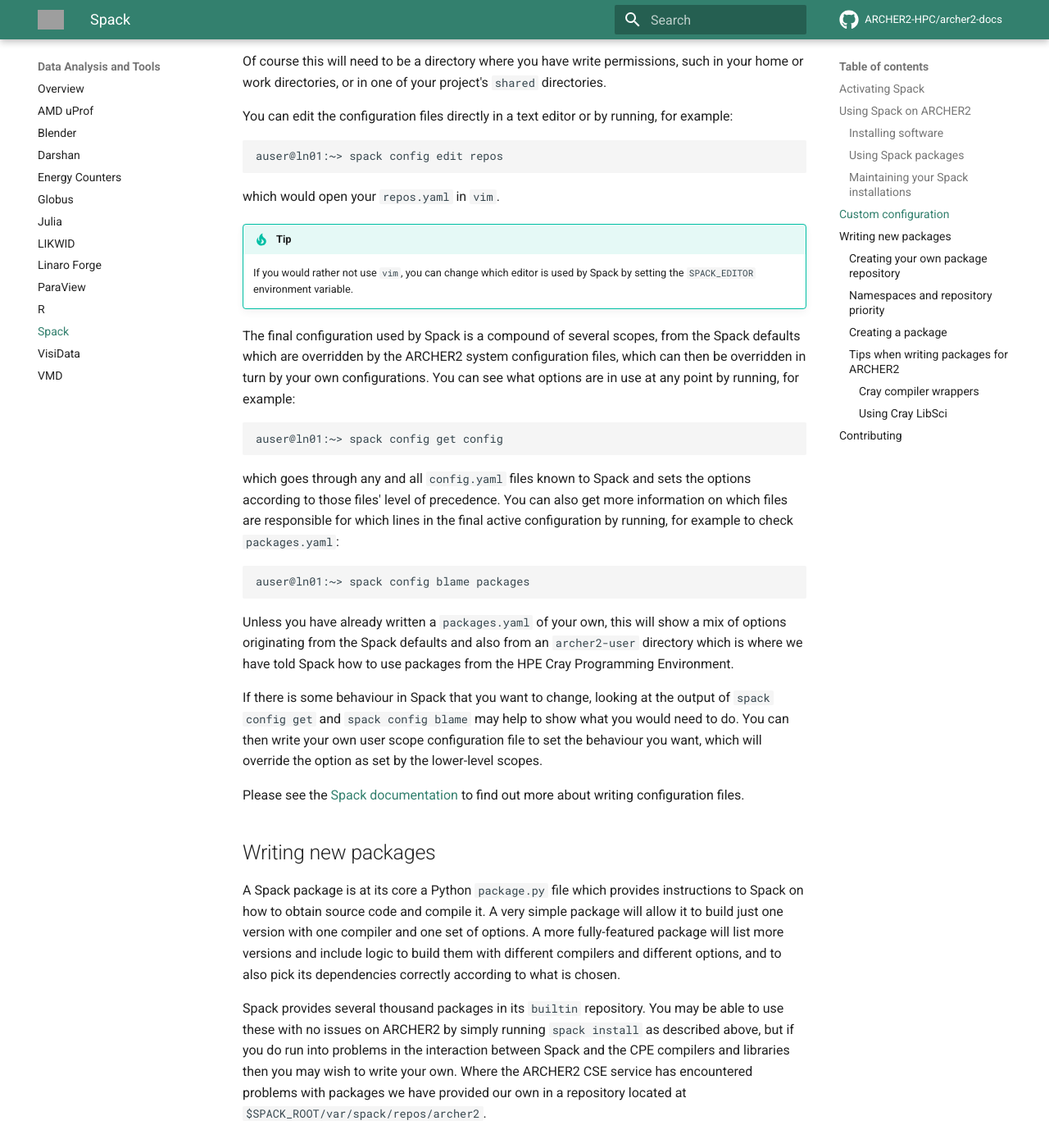
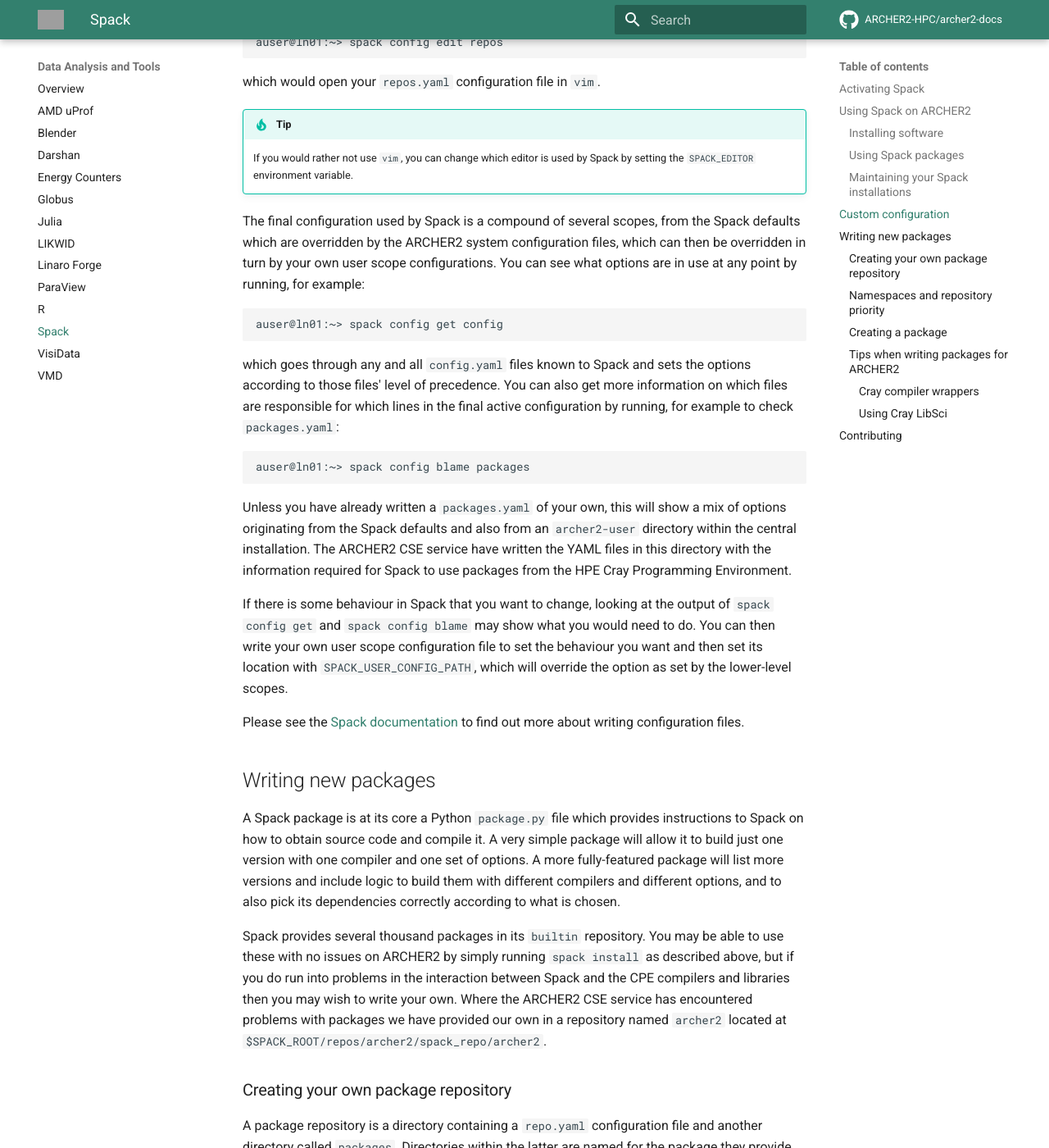
Before and after one commit to ARCHER2-HPC/archer2-docs, an MkDocs documentation site: the page built from docs/data-tools/spack.md, in a window 1280 px wide and 1400 px high, scrolled down 4200 px. Shown: the whole window at 82% size. Built offline with MkDocs 1.6.1 and Material for MkDocs 9.7.7, drawn with Linux system fonts in a browser that asks for light colours; comment, search, counter and statistics services are not loaded; some of the changed text lies outside the part shown; grey boxes are pictures that could not be loaded.

Commit message:
Update for Spack 1.0.2 and small improvements.

```diff
--- a/docs/data-tools/spack.md
+++ b/docs/data-tools/spack.md
@@ -1,13 +1,4 @@
 # Spack
-
-!!! warning
-    As noted below, the current Spack installation available through
-    the module system is considered experimental, and its reliability may be
-    decreased following the ARCHER2 upgrade that took place on 16 October 2025.
-    If you wish to use Spack, rather than use the central installation you may
-    prefer to take the in-development configuration files available at
-    [GitHub](https://github.com/ARCHER2-HPC/archer2-spack) and adapt them for
-    use in your own installation.
 
 [Spack](https://github.com/spack/spack) is a package manager, a tool to assist
 with building and installing software as well as determining what dependencies
@@ -17,7 +8,9 @@
 with different compilers, using MPI or hybrid MPI+OpenMP. Spack is principally
 written in Python but has a component written in Answer Set Programming (ASP)
 which is used to determine the required dependencies for a given package
-installation.
+installation. The [Spack feature
+overview](https://spack.readthedocs.io/en/latest/features.html) gives a
+high-level account of Spack's capabilities.
 
 Users are welcome to install Spack themselves in their own directories, but we
 are making an experimental installation tailored for ARCHER2 available
@@ -138,7 +131,7 @@
 package, you can provide a hash reference to it rather than its spec. You can
 see the first part of the hash by running `spack find -l`, or the full hash with
 `spack find -L`. Then use the hash in a command by prefixing it with a forward
-slash, e.g. `wjy5dus` becomes `/wjy5dus`.
+slash, *e.g.* `wjy5dus` becomes `/wjy5dus`.
 
 If you have two packages installed which appear identical in `spack find` apart
 from their hash, you can differentiate them with `spack diff`:
@@ -194,7 +187,7 @@
 
     auser@ln01:~> spack config edit repos
 
-which would open your `repos.yaml` in `vim`.
+which would open your `repos.yaml` configuration file in `vim`.
 
 !!! tip
     If you would rather not use `vim`, you can change which editor is used by
@@ -202,8 +195,8 @@
 
 The final configuration used by Spack is a compound of several scopes, from the
 Spack defaults which are overridden by the ARCHER2 system configuration files,
-which can then be overridden in turn by your own configurations. You can see
-what options are in use at any point by running, for example:
+which can then be overridden in turn by your own user scope configurations. You
+can see what options are in use at any point by running, for example:
 
     auser@ln01:~> spack config get config
 
@@ -216,14 +209,15 @@
 
 Unless you have already written a `packages.yaml` of your own, this will show a
 mix of options originating from the Spack defaults and also from an
-`archer2-user` directory which is where we have told Spack how to use packages
-from the HPE Cray Programming Environment.
+`archer2-user` directory within the central installation. The ARCHER2 CSE
+service have written the YAML files in this directory with the information
+required for Spack to use packages from the HPE Cray Programming Environment.
 
 If there is some behaviour in Spack that you want to change, looking at the
-output of `spack config get` and `spack config blame` may help to show what you
-would need to do. You can then write your own user scope configuration file to
-set the behaviour you want, which will override the option as set by the
-lower-level scopes.
+output of `spack config get` and `spack config blame` may show what you would
+need to do. You can then write your own user scope configuration file to set the
+behaviour you want and then set its location with `SPACK_USER_CONFIG_PATH`,
+which will override the option as set by the lower-level scopes.
 
 Please see the [Spack
 documentation](https://spack.readthedocs.io/en/latest/configuration.html) to
@@ -243,8 +237,8 @@
 described above, but if you do run into problems in the interaction between
 Spack and the CPE compilers and libraries then you may wish to write your own.
 Where the ARCHER2 CSE service has encountered problems with packages we have
-provided our own in a repository located at
-`$SPACK_ROOT/var/spack/repos/archer2`.
+provided our own in a repository named `archer2` located at
+`$SPACK_ROOT/repos/archer2/spack_repo/archer2`.
 
 ### Creating your own package repository
 
@@ -326,13 +320,13 @@
 
     auser@ln01:~> spack create https://www.code-saturne.org/releases/code_saturne-8.0.3.tar.gz
 
-Spack will determine from this the package name, the download URLs for all
+Spack will determine from this the package name and the download URLs for all
 versions X.Y.Z matching the
 `https://www.code-saturne.org/releases/code_saturne-X.Y.Z.tar.gz` pattern. It
-will then ask you interactively which of these you want to use. Finally, it will
-download the `.tar.gz` archives for those versions and calculate their
-checksums, then place all this information in the initial version of the package
-for you. This takes away a lot of the initial work!
+will then ask you interactively which of these you want to include in your
+package. Finally, it will download the `.tar.gz` archives for those versions and
+calculate their checksums, then place all this information in the initial
+version of the package for you. This takes away a lot of the initial work!
 
 At this point you can get to work on the package. You can edit an existing
 package by running
@@ -347,11 +341,14 @@
 chose and their checksums.
 
 A package is implemented as a Python class. You'll see that by default it will
-inherit from the `AutotoolsPackage` class which defines how a package following
-the common `configure` > `make` > `make install` process should be built. You
-can change this to another build system, for example `CMakePackage`. If you
-want, you can have the class inherit from several different types of build
-system classes and choose between them at install time.
+inherit from the
+[`AutotoolsPackage`](https://spack.readthedocs.io/en/latest/build_systems/autotoolspackage.html)
+class which defines how a package following the common `configure` > `make` >
+`make install` process should be built. You can change this to another build
+system, for example
+[`CMakePackage`](https://spack.readthedocs.io/en/latest/build_systems/cmakepackage.html).
+If you want, you can have the class inherit from several different types of
+build system classes and choose between them at install time.
 
 Options must be provided to the build. For an `AutotoolsPackage` package, you
 can write a `configure_args` method which very simply returns a list of the
@@ -404,7 +401,7 @@
 
 Spack can provide the correct BLAS library search and link flags to be passed on
 to `configure` via `self.spec["blas"].libs`, a
-[`LibraryList`](https://spack.readthedocs.io/en/latest/llnl.util.html#llnl.util.filesystem.LibraryList)
+[`LibraryList`](https://spack.readthedocs.io/en/latest/spack.llnl.util.html#spack.llnl.util.filesystem.LibraryList)
 object. So, the Code_Saturne package uses the following `configure_args()`
 method:
 
@@ -426,4 +423,7 @@
 ## Contributing
 
 If you develop a package for use on ARCHER2 please do consider opening a pull
-request to the [GitHub repository](https://github.com/ARCHER2-HPC/archer2-spack).
+request to the [ARCHER2 GitHub
+repository](https://github.com/ARCHER2-HPC/archer2-spack) or, for packages
+intended for general use, to the main [Spack package
+repository](https://github.com/spack/spack-packages).
```
Also changed, not shown: other parts of docs/data-tools/spack.md (+5 -5 lines).
